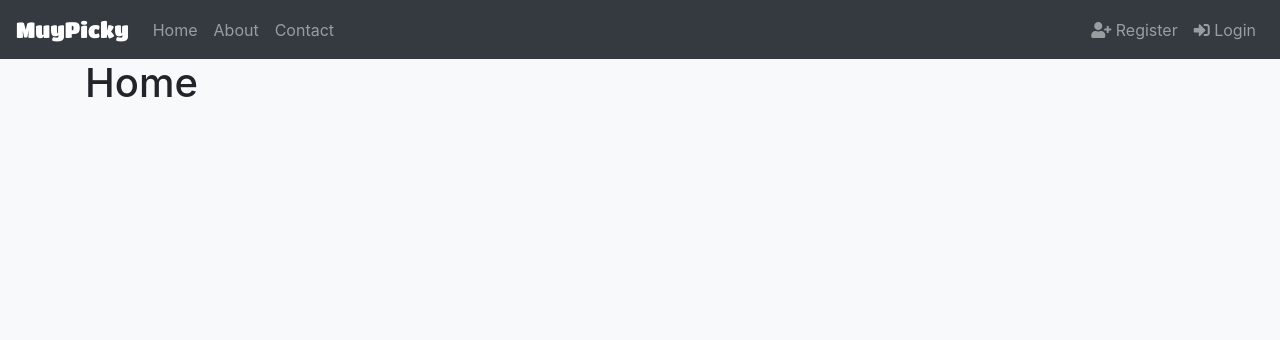
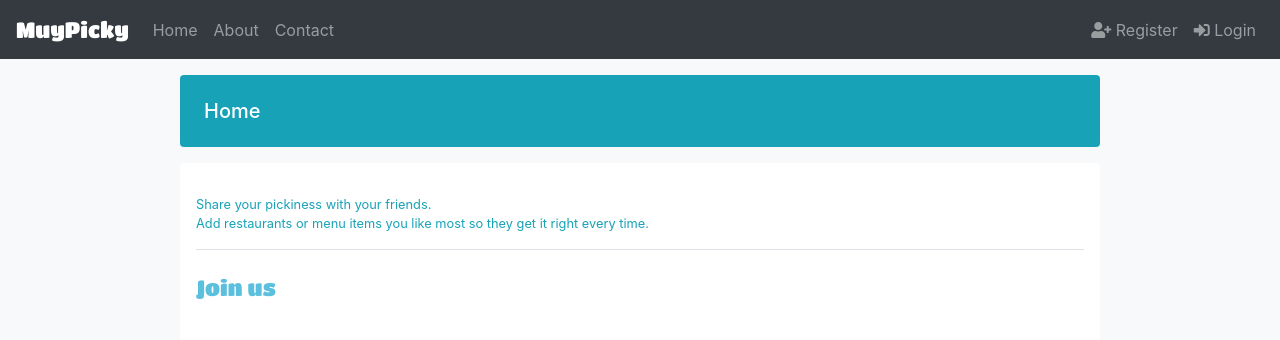
Before and after one commit to ionescuig/trydjango1-11, a Django app: page / in a window 1280 px wide. Shown: the top 340 px of the page. Run offline with Django 3.2, Linux system fonts and the light colour scheme; parts of the project's set-up code (start-up, migrations or seed data) failed here and were passed over; some libraries are stand-ins or nearby versions.

Commit message:
Modified Home page

```diff
--- a/src/templates/home.html
+++ b/src/templates/home.html
@@ -1,9 +1,19 @@
-{% extends 'base.html' %}
+{% extends 'base-list.html' %}
 
 {% block head_title %}
     {{ block.super }}
 {% endblock head_title %}
 
-{% block content %}
-<h1>Home</h1>
+{% block title_bar %}
+<h5 class="mb-0 lh-100">Home</h5>
 {% endblock %}
+
+{% block items_main %}
+    <div class="media media-body small py-3 lh-125 border-gray text-info border-bottom border-gray">
+        Share your pickiness with your friends.
+        <br/>Add restaurants or menu items you like most so they get it right every time.
+    </div>
+    <div class="media media-body small py-3 lh-125 border-gray">
+        <a class="navbar-brand" style="font-family: Titan One; font-size: 22px; color: #5bc0de" href="{% url 'login' %}">Join us</a>
+    </div>
+{% endblock %}
--- a/src/templates/snippets/nav.html
+++ b/src/templates/snippets/nav.html
@@ -1,5 +1,5 @@
 <nav class="navbar navbar-expand-md navbar-dark bg-dark">
-    <a class="navbar-brand" style="font-family: Titan One; font-size: 22px" href="">MuyPicky</a>
+    <a class="navbar-brand" style="font-family: Titan One; font-size: 22px" href="{% url 'home' %}">MuyPicky</a>
     <button class="navbar-toggler p-0 border-0" type="button" data-toggle="offcanvas">
         <span class="navbar-toggler-icon"></span>
     </button>
```
Also changed, not shown: src/db.sqlite3.
